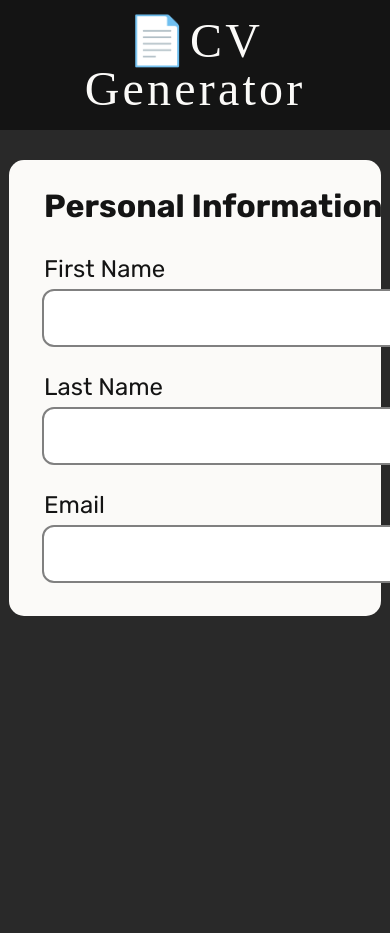
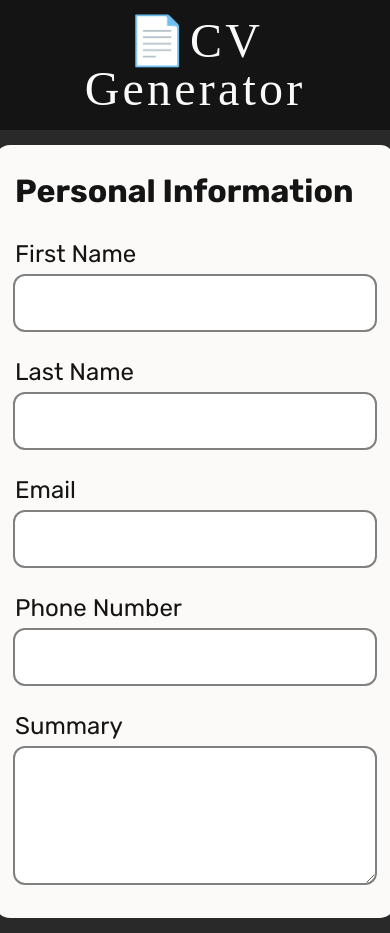
Before and after one commit to omardevelops/cv-app, a React (Vite) app: page / in a window 390 px wide. Before the commit the page ends 844 px from the top, so only its background shows below. Built offline with nearby package versions, Linux system fonts and the light colour scheme; the HTML template or start-up script is replaced by a standard one; a web font is replaced by a local one.

Commit message:
add: general section styling + state handling

```diff
--- a/src/App.css
+++ b/src/App.css
@@ -56,7 +56,7 @@ nav > h1::before {
 form {
   background-color: var(--main-bg-color);
   color: var(--secondary-dark-bg-color);
-  width: 80%;
+  width: 50%;
   margin: 30px 0;
   padding: 30px;
   border-radius: 15px;
@@ -79,12 +79,14 @@ form fieldset > legend + div {
   gap: 30px;
 }
 
-label {
+form label {
   display: flex;
   flex-direction: column;
   gap: 10px;
+  width: 100%;
 }
-input {
+input,
+textarea {
   font: inherit;
   font-size: 1.8rem;
   padding: 10px;
@@ -92,3 +94,14 @@ input {
   border: none;
   outline: 2px solid gray;
 }
+input:invalid {
+  outline-color: red;
+}
+
+@media only screen and (max-width: 767px) {
+  form {
+    width: 100%;
+    padding: 30px 15px;
+    margin: 15px 0;
+  }
+}
--- a/src/App.jsx
+++ b/src/App.jsx
@@ -12,8 +12,27 @@ class App extends React.Component {
         firstName: '',
         lastName: '',
         email: '',
+        phone: '',
+        summary: '',
       },
     };
+
+    this.handleChange = this.handleChange.bind(this);
+  }
+
+  handleChange(e, key) {
+    console.log(this.state);
+    this.setState((state) => {
+      const newObject = {
+        ...state.general,
+      };
+      newObject[key] = e.target.value;
+      return {
+        general: {
+          ...newObject,
+        },
+      };
+    });
   }
 
   render() {
@@ -26,7 +45,7 @@ class App extends React.Component {
 
         <div className="main">
           <form onSubmit={(e) => e.preventDefault()}>
-            <General generalInfo={general} />
+            <General generalInfo={general} handleChange={this.handleChange} />
           </form>
         </div>
       </div>
--- a/src/components/General.jsx
+++ b/src/components/General.jsx
@@ -8,7 +8,7 @@ class General extends React.Component {
   // }
 
   render() {
-    const { generalInfo } = this.props;
+    const { generalInfo, handleChange } = this.props;
     // Get array of generalInfo keys
     const infoKeys = Object.keys(generalInfo);
     const template = generateTemplate(infoKeys);
@@ -18,32 +18,33 @@ class General extends React.Component {
 
         <div>
           {infoKeys.map((key) => {
-            const dom = {
-              type: 'text',
-              id: key,
-            };
-            if (key === 'email') {
-              dom.type = key;
+            console.log('test');
+            let inputElement;
+            if (template[key].type === 'textarea') {
+              inputElement = (
+                <textarea
+                  id={key}
+                  rows="4"
+                  onChange={(e) => handleChange(e, key)}
+                />
+              );
+            } else {
+              inputElement = (
+                <input
+                  type={template[key].type}
+                  id={key}
+                  value={generalInfo[key]}
+                  onChange={(e) => handleChange(e, key)}
+                />
+              );
             }
             return (
-              <label htmlFor={dom.id}>
-                <p>{template[key]}</p>
-                <input type={dom.type} id={dom.id} />
+              <label key={key} htmlFor={key}>
+                <p>{template[key].label}</p>
+                {inputElement}
               </label>
             );
           })}
-          {/* <label htmlFor="firstname">
-            <p>First Name</p>
-            <input type="text" id="firstname" />
-          </label>
-          <label htmlFor="lastname">
-            <p>Last Name</p>
-            <input type="text" id="lastname" />
-          </label>
-          <label htmlFor="email">
-            <p>Email</p>
-            <input type="email" id="email" />
-          </label> */}
         </div>
       </fieldset>
     );
--- a/src/components/TemplateGenerator.js
+++ b/src/components/TemplateGenerator.js
@@ -1,18 +1,25 @@
+// Used to dynamically generate the ID based on the App's state
 const generateTemplate = (keys) => {
   const template = {};
   keys.forEach((key) => {
     switch (key) {
       case 'firstName':
-        template[key] = 'First Name';
+        template[key] = { label: 'First Name' };
         break;
       case 'lastName':
-        template[key] = 'Last Name';
+        template[key] = { label: 'Last Name' };
         break;
       case 'email':
-        template[key] = 'Email';
+        template[key] = { label: 'Email', type: 'email' };
+        break;
+      case 'phone':
+        template[key] = { label: 'Phone Number', type: 'tel' };
+        break;
+      case 'summary':
+        template[key] = { label: 'Summary', type: 'textarea' };
         break;
       default:
-        template[key] = 'oops';
+        template[key] = { label: 'oops' };
     }
   });
 
```
